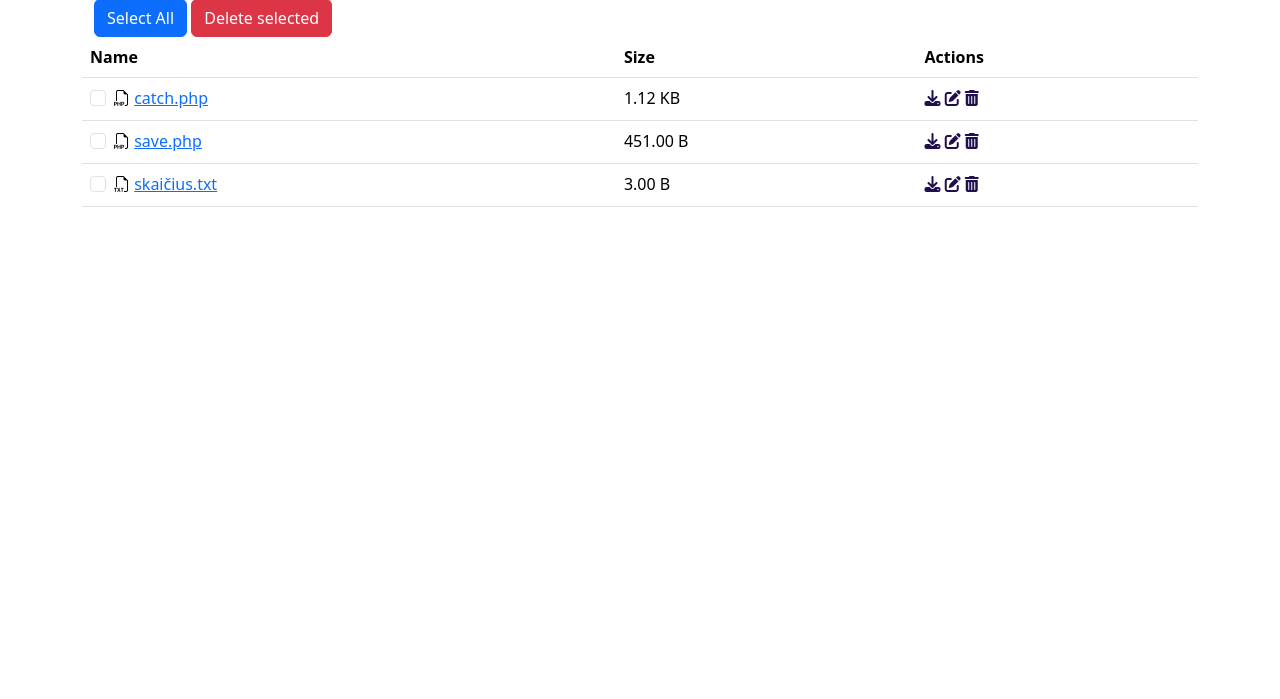
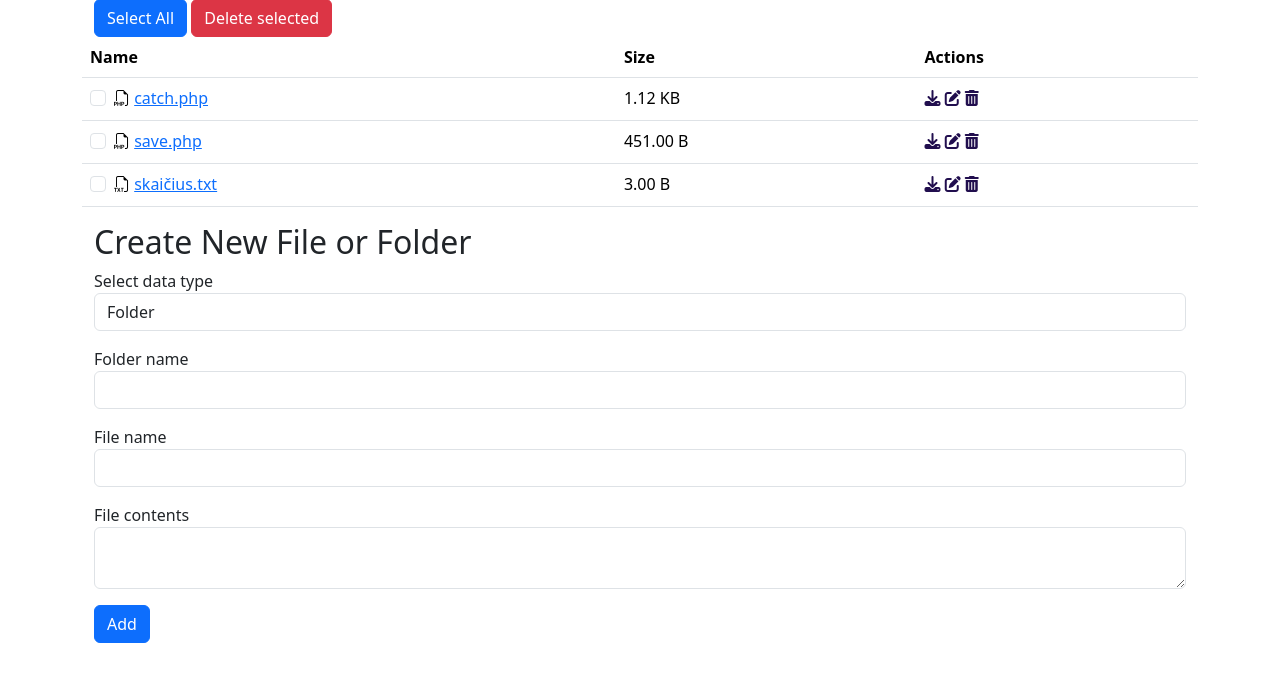
Before and after one commit to Budzinskaite-Sediene/2023-09-04_File_Manager, a PHP site: page /index.php in a window 1280 px wide. Shown: the part 129-828 px from the top of the page. Before the commit the page ends 336 px from the top, so only its background shows below. Run offline with PHP 8.4, Linux system fonts and the light colour scheme; some libraries are stand-ins or nearby versions.

Commit message:
last commit

```diff
--- a/index.php
+++ b/index.php
@@ -29,9 +29,6 @@ if ( isset( $_POST[ 'file_name_edited' ] ) AND $_POST[ 'file_name_edited' ] != '
 
     $to = implode( '/', $file_path );
 
-    //pavadinimo redagavimo eilutė panaudojant basename funkciją
-    //$newFile = str_replace( basename( $_GET[ 'edit' ] ), $_POST[ 'file_name_edited' ], $_GET[ 'edit' ] );
-
     rename( $_GET[ 'edit' ], $to );
 
     header( 'Location: ?dir=' . $dir );
@@ -55,6 +52,21 @@ function formatFileSize( $bytes, $decimals = 2 ) {
     $factor = floor( ( strlen( $bytes ) - 1 ) / 3 );
     return sprintf( "%.{$decimals}f", $bytes / ( 1024 ** $factor ) ) . ' ' . @$size[ $factor ];
 }
+
+//prideti nauja faila/folderį:
+
+if (isset($_POST['data_type']) and $_POST['data_type'] === '1') {
+    if (isset($_POST['folder_name']) and $_POST['folder_name'] != '') {
+        mkdir($dir . '/' . $_POST['folder_name']);
+        header('Location: ' . $_SERVER['REQUEST_URI']);
+    }
+} else {
+    if (isset($_POST['file_name']) and $_POST['file_name'] != '') {
+        file_put_contents($dir . '/' . $_POST['file_name'], $_POST['file_contents']);
+        header('Location: ' . $_SERVER['REQUEST_URI']);
+    }
+}
+
 ?>
 
 <!DOCTYPE html>
@@ -220,8 +232,6 @@ if (isset($_GET['delete_folder']) && isset($_GET['dir'])) {
     }
 }
 
-
-
         ?>
         </td>
         <td>
@@ -248,13 +258,42 @@ if (isset($_GET['delete_folder']) && isset($_GET['dir'])) {
             ?>
             </tbody>
             </table>
+            <h2>Create New File or Folder</h2>
+        <form method="POST">
+            <div class="mb-3">
+                <label>Select data type</label>
+                <select name="data_type" class="form-control">
+                    <option value="1">Folder</option>
+                    <option value="2">File</option>
+                </select>
+            </div>
+            <div class="folder">
+                <div class="mb-3">
+                    <label>Folder name</label>
+                    <input type="text" name="folder_name" class="form-control" />
+                </div>
+            </div>
+            <div class="file">
+                <div class="mb-3">
+                    <label>File name</label>
+                    <input type="text" name="file_name" class="form-control" />
+                </div>
+                <div class="mb-3">
+                    <label>File contents</label>
+                    <textarea name="file_contents" class="form-control"></textarea>
+                </div>
+            </div>
+            <div class="mb-3">
+                <button class="btn btn-primary">Add</button>
+            </div>
+        </form>
+    </div>
             <!-- Failo pavadinimo redagavimo forma -->
             <?php if ( isset( $_GET[ 'edit' ] ) ) {
                 ?>
                 <h2>Edit file name</h2>
                 <form method = 'POST'>
-                <!-- Jeigu norime gauti duomenis iš laukelio, tačiau šis neturi būti atvaizduojamas puslapyje, galime panaudoti type = 'hidden' variaciją -->
-                <!-- <input type = 'hidden' name = 'file_name_original' class = 'form-control' value = "<?= $_GET['edit'] ?>" /> -->
+
                 <div class = 'mb-3'>
                 <label>New File Name</label>
                 <input type = 'text' name = 'file_name_edited' class = 'form-control' />
@@ -288,10 +327,10 @@ if (isset($_GET['delete_folder']) && isset($_GET['dir'])) {
 
     selectAllButton.addEventListener('click', function () {
         checkboxes.forEach(function (checkbox) {
-            checkbox.checked = !allChecked; // Pakeičia checkbox būseną (pažymi/atžymi)
+            checkbox.checked = !allChecked;
         });
 
-        allChecked = !allChecked; // Pakeičia visų checkboxų būseną
+        allChecked = !allChecked;
     });
 });
         </script>
```
Also changed, not shown: 1 other file.
